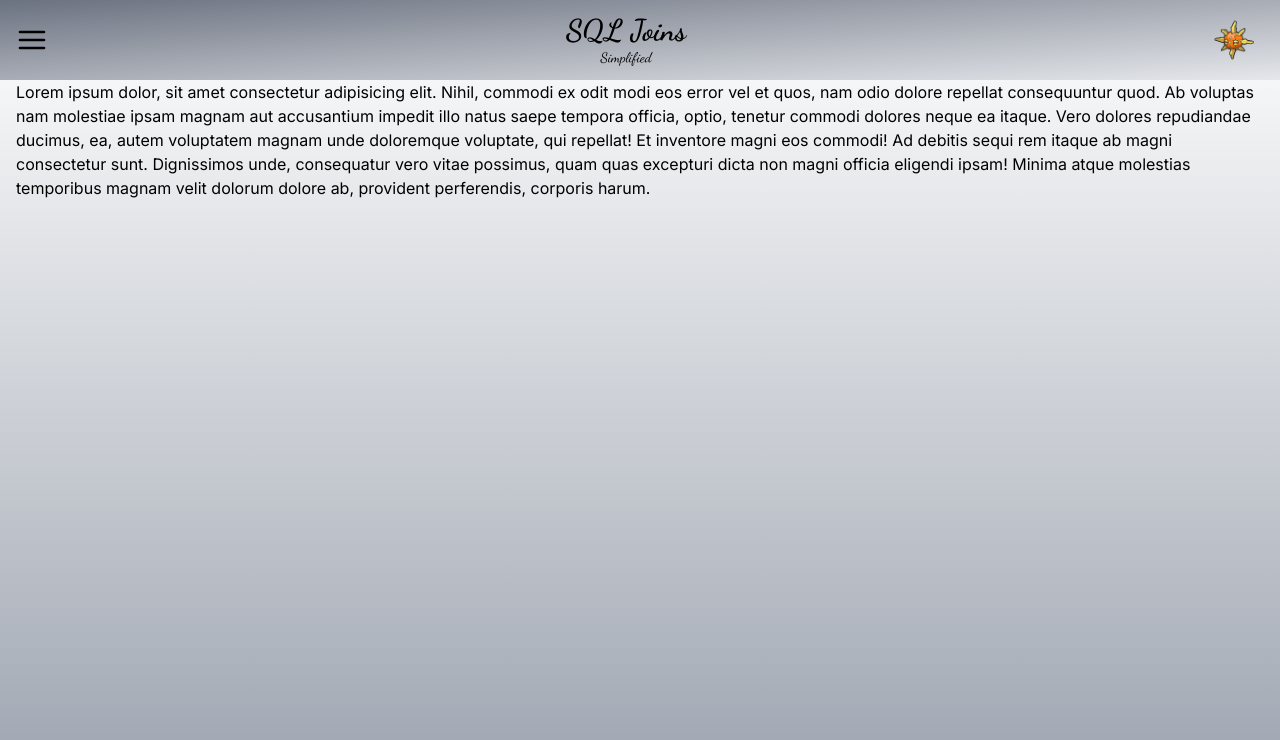
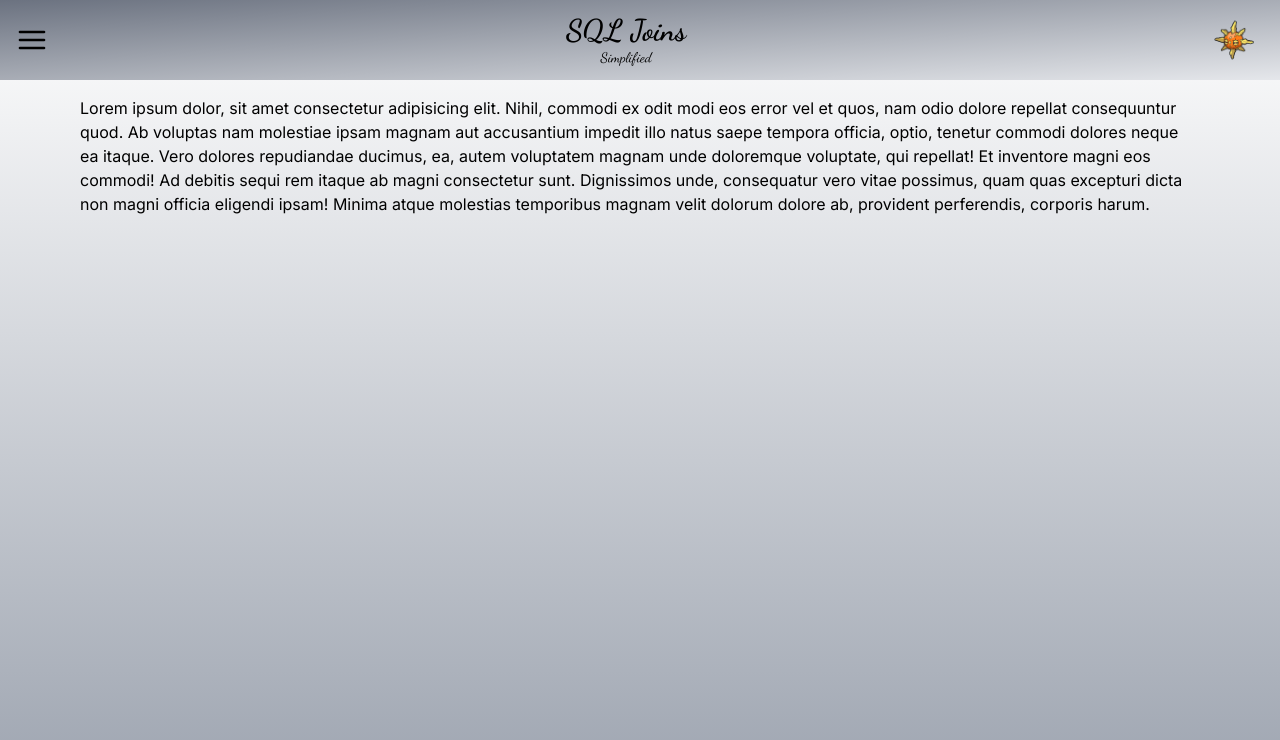
Before and after one commit to pradhanishan/sqlmeetstailwind, a Next.js app: page / in a window 1280 px wide. Shown: the top 740 px of the page. Built offline with nearby package versions, Linux system fonts and the light colour scheme.

Commit message:
add global css rules

```diff
--- a/app/components/Table.tsx
+++ b/app/components/Table.tsx
@@ -58,7 +58,7 @@ export default function Table({
     );
   });
   return (
-    <div className="overflow-x-auto rounded-md shadow-primary">
+    <div className="overflow-x-auto rounded-md shadow-md shadow-gray-400 dark:shadow-sm dark:shadow-sky-400">
       <table>
         <thead>
           <tr>{tableHeadrs}</tr>
--- a/app/globals.css
+++ b/app/globals.css
@@ -2,32 +2,24 @@
 @tailwind components;
 @tailwind utilities;
 
-/* text classes start */
-.text-primary {
-  @apply text-slate-900 dark:text-white;
-}
-/* text classes end */
+/*
 
-/* shadow class start */
-.shadow-primary {
-  @apply shadow-md shadow-gray-400 dark:shadow-sm dark:shadow-sky-400;
-}
-/* shadow class end */
+GLOBAL STYLE RULES
 
-/* bg class start */
+1. Only define styles to fixed elements
+2. Do not create custom classes to style elements.
 
-.bg-primary {
-  @apply bg-white;
-  @apply dark:bg-slate-900;
-}
+*/
 
-/* use this class when setting page backgrounds */
-.page-bg-primary {
+/* styles for main start*/
+main {
   @apply bg-gradient-to-b from-white to-gray-400;
   @apply dark:bg-gradient-to-br dark:from-slate-900 dark:to-sky-900;
+  @apply pt-24 px-4 sm:px-12  md:px-20;
+  @apply flex flex-col flex-grow justify-start items-center;
 }
+/* styles for main end*/
 
-/* bg class end */
 
 /* styles for tables start*/
 td {
--- a/app/page.tsx
+++ b/app/page.tsx
@@ -6,7 +6,7 @@ import { pokemon } from "@/public/data/pokemon";
 
 export default function Home() {
   return (
-    <div className="flex flex-col flex-grow justify-start items-center page-bg-primary pt-20 px-4">
+    <main>
       {/* <Table data={pokemon.data} headers={pokemon.headers} /> */}
       {/* <ToggleThemeButton /> */}
       Lorem ipsum dolor, sit amet consectetur adipisicing elit. Nihil, commodi
@@ -19,6 +19,6 @@ export default function Home() {
       consequatur vero vitae possimus, quam quas excepturi dicta non magni
       officia eligendi ipsam! Minima atque molestias temporibus magnam velit
       dolorum dolore ab, provident perferendis, corporis harum.
-    </div>
+    </main>
   );
 }
```
